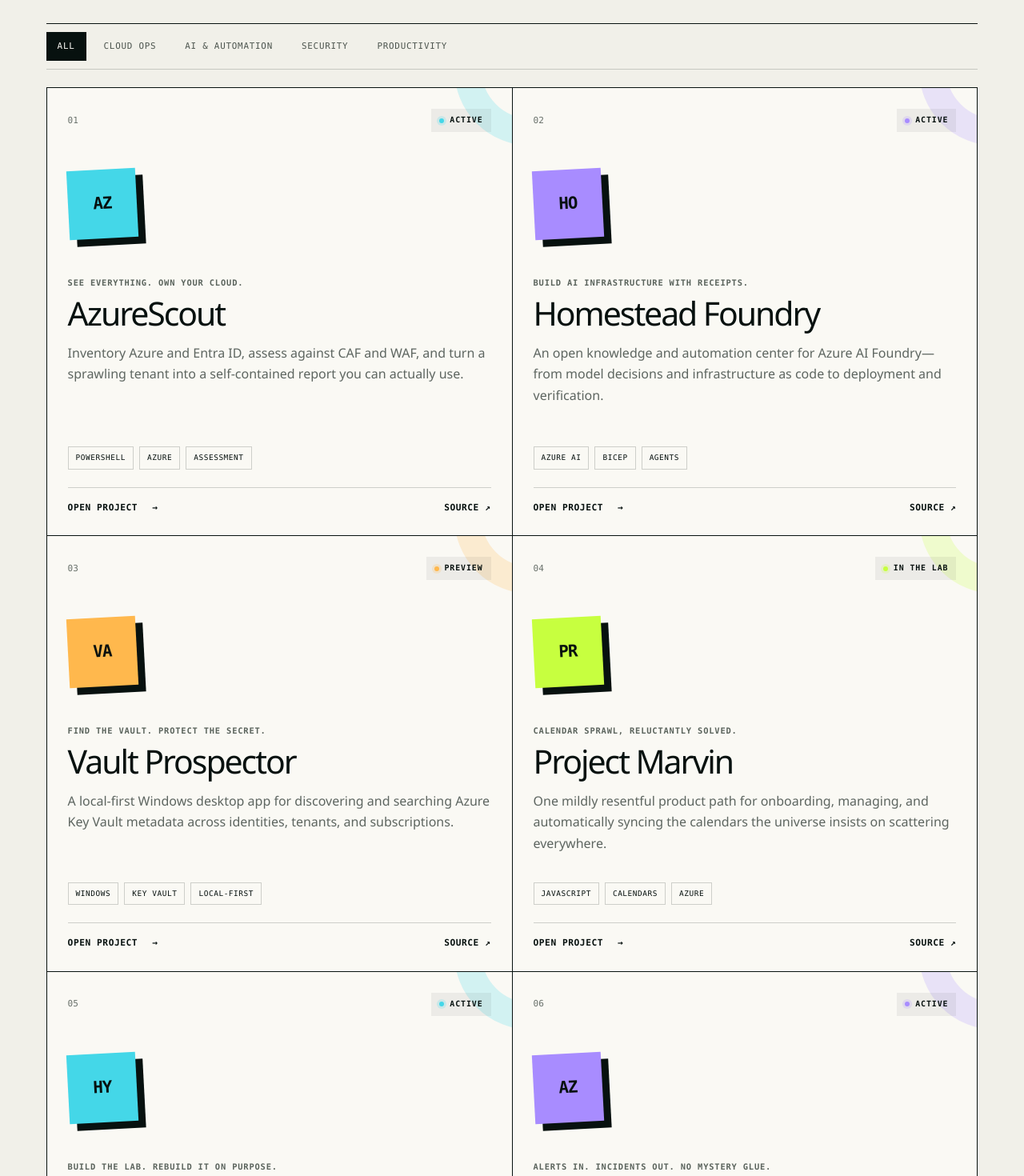
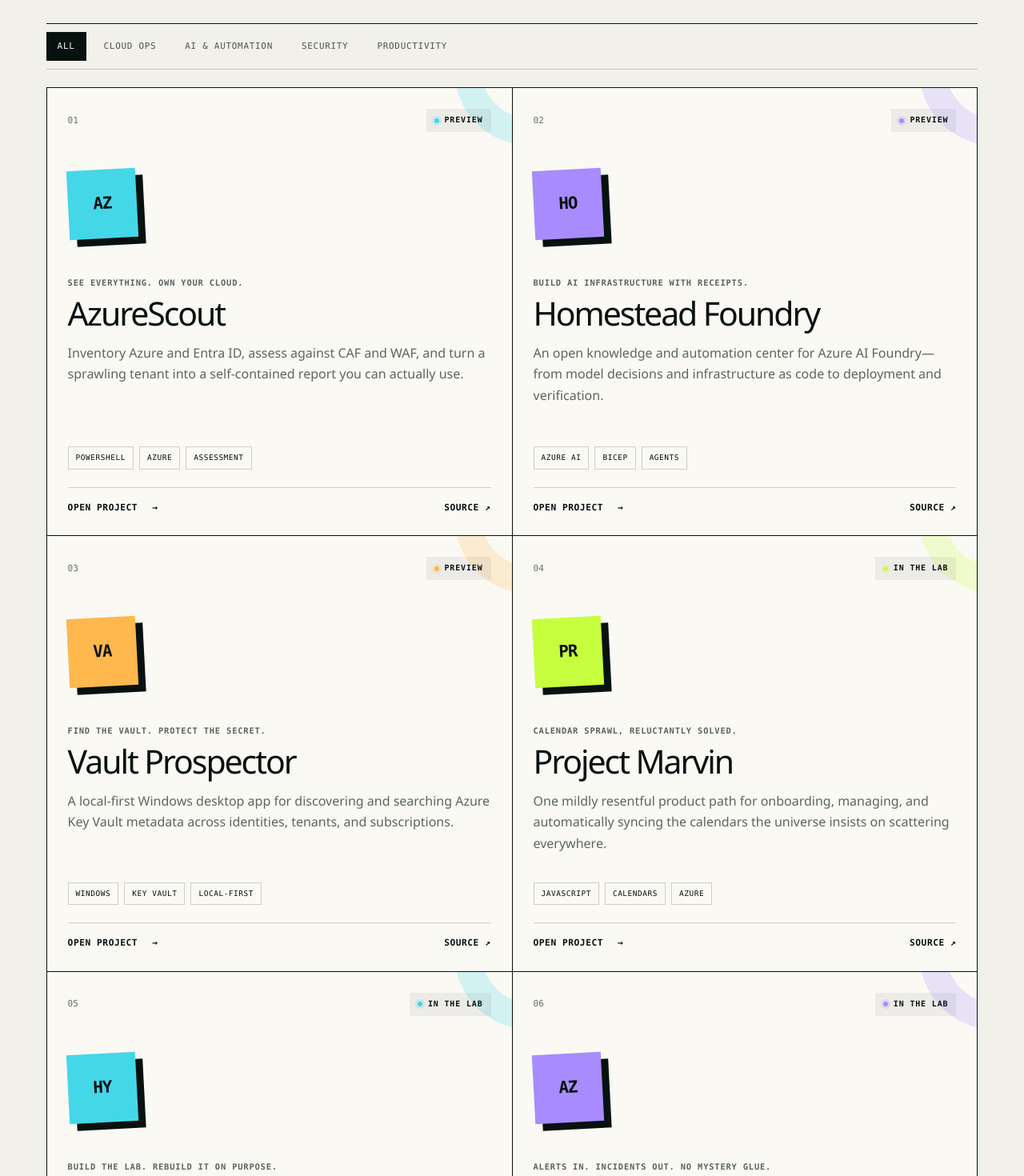
Before and after one commit to Hybrid-Solutions-Cloud/Hybrid-Solutions-Cloud.github.io, a Next.js app: page / in a window 1280 px wide. Shown: the part 1070-2540 px from the top of the page at 80% size. Built offline with nearby package versions, Linux system fonts and the light colour scheme.

Commit message:
fix(catalog): correct project maturity labels AB#7338 AB#7339

```diff
--- a/app/ProjectCatalog.tsx
+++ b/app/ProjectCatalog.tsx
@@ -23,7 +23,7 @@
     eyebrow: "See everything. Own your cloud.",
     description:
       "Inventory Azure and Entra ID, assess against CAF and WAF, and turn a sprawling tenant into a self-contained report you can actually use.",
-    status: "Active",
+    status: "Preview",
     category: "Cloud ops",
     tags: ["PowerShell", "Azure", "Assessment"],
     site: "/azure-scout/",
@@ -37,7 +37,7 @@
     eyebrow: "Build AI infrastructure with receipts.",
     description:
       "An open knowledge and automation center for Azure AI Foundry—from model decisions and infrastructure as code to deployment and verification.",
-    status: "Active",
+    status: "Preview",
     category: "AI & automation",
     tags: ["Azure AI", "Bicep", "Agents"],
     site: "/homestead-foundry/",
@@ -77,7 +77,7 @@
     eyebrow: "Build the lab. Rebuild it on purpose.",
     description:
       "Reusable patterns and automation for repeatable hybrid infrastructure labs, from Azure foundations and nested Hyper-V to cluster services and demo-day operations.",
-    status: "Active",
+    status: "In the lab",
     category: "Cloud ops",
     tags: ["PowerShell", "Azure", "Hyper-V"],
     site: "/hybrid-infra-toolkit/",
@@ -90,7 +90,7 @@
     eyebrow: "Alerts in. Incidents out. No mystery glue.",
     description:
       "A repeatable Azure Monitor-to-ServiceNow integration built with Logic Apps, managed identity, Key Vault, and infrastructure-as-code deployment options.",
-    status: "Active",
+    status: "In the lab",
     category: "Cloud ops",
     tags: ["Azure Monitor", "ServiceNow", "Logic Apps"],
     site: "/azure-monitor-itsm/",
```
Also changed, not shown: 1 other file (tests, documents, lock files or other folders).
